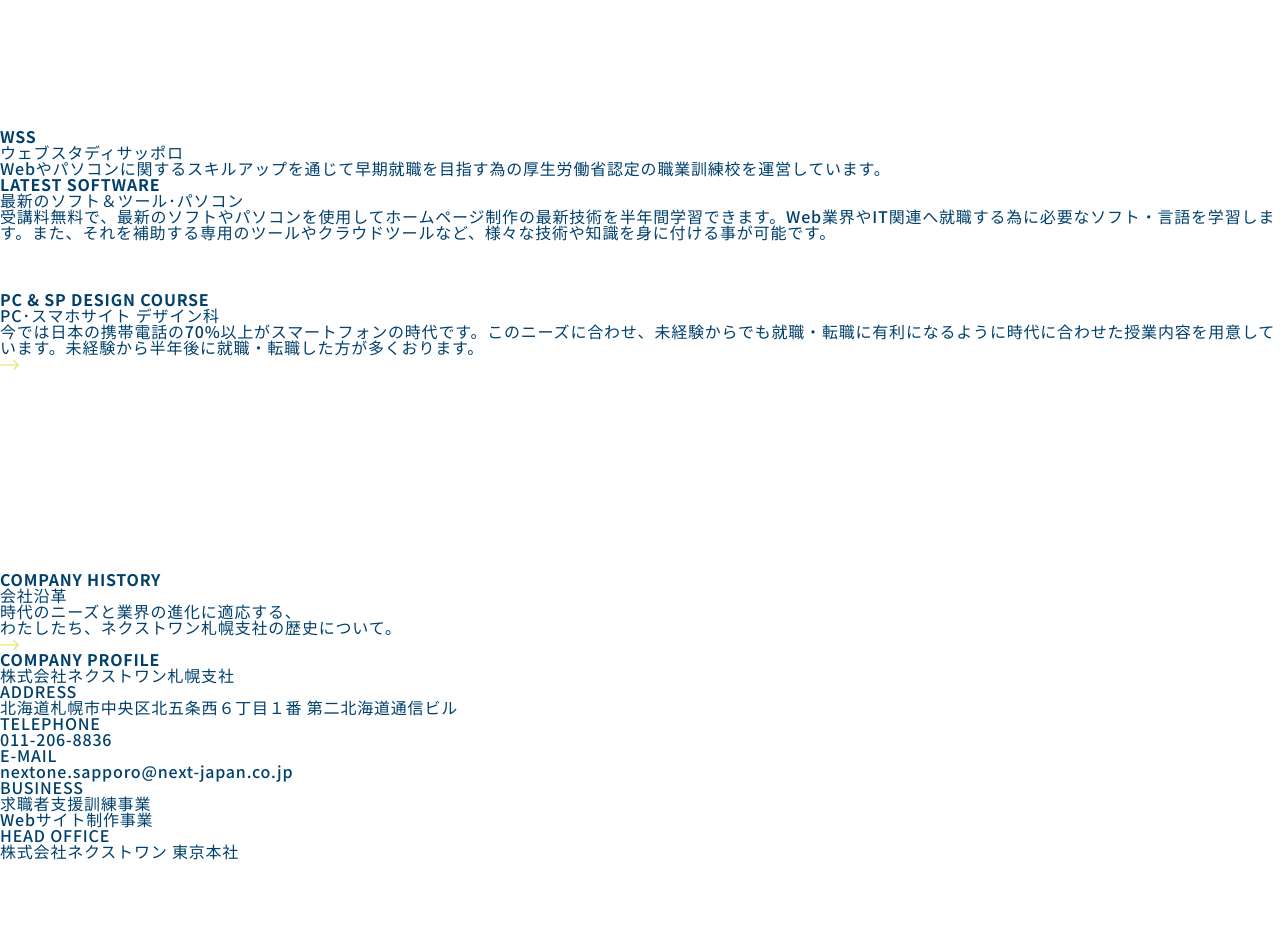
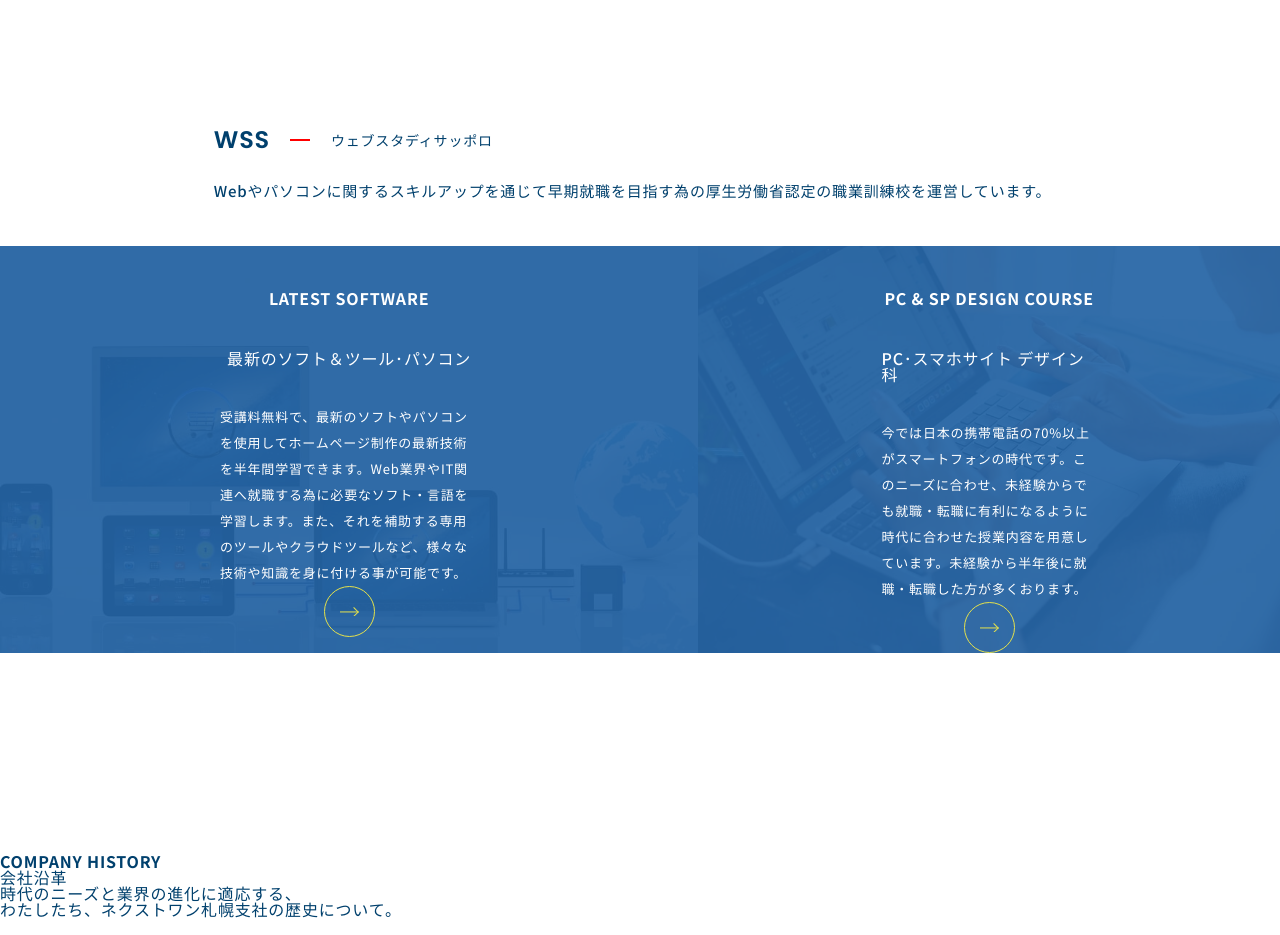
Before and after one commit to yuminishi0309/nextone, a plain HTML site: page index.html in a window 1280 px wide. Shown: the part 1840-2775 px from the top of the page. Drawn offline with Linux system fonts and the light colour scheme.

Commit message:
add: wss-sec hover layout

```diff
--- a/index.html
+++ b/index.html
@@ -77,30 +77,42 @@
           </section>
           <!-- WSS Section ============================================ -->
           <section class="wss">
+            <div class="wss__unit">
               <h2 class="wss__ttl">WSS</h2>
               <p class="wss__jpn">ウェブスタディサッポロ</p>
+            </div>
             <p class="wss__sub">Webやパソコンに関するスキルアップを通じて早期就職を目指す為の厚生労働省認定の職業訓練校を運営しています。</p>
-            <div class="wss__container">
+            <div class="wss__wrap">
+              <a href="wss/index.html" class="wss__link">
+                <div class="wss__container01">
+                  <div class="wss__filter">
                     <div class="wss__box">
-                <div class="wss__filter"></div>
                       <h3 class="wss__heading">LATEST SOFTWARE</h3>
                       <p class="wss__lead">最新のソフト＆ツール･パソコン</p>
                       <p class="wss__txt">受講料無料で、最新のソフトやパソコンを使用してホームページ制作の最新技術を半年間学習できます。Web業界やIT関連へ就職する為に必要なソフト・言語を学習します。また、それを補助する専用のツールやクラウドツールなど、様々な技術や知識を身に付ける事が可能です。</p>
                       <!-- 矢印ボタン -->
-                <div class="mv__btn">
-                  <svg width="18.899" height="9.899" viewBox="0 0 18.899 9.899"><g transform="translate(-341 -517.05)"><line x2="18" transform="translate(341 522)" fill="none" stroke="#e4e14c" stroke-width="1"/><g transform="translate(479.754 -106.971) rotate(45)"><line x2="7" transform="translate(353 530)" fill="none" stroke="#e4e14c" stroke-width="1"/><line x2="7" transform="translate(359.5 529.5) rotate(90)" fill="none" stroke="#e4e14c" stroke-width="1"/></g></g></svg>
+                      <div class="wss__btn">
+                        <svg class="wss__arrow" width="18.899" height="9.899" viewBox="0 0 18.899 9.899"><g transform="translate(-341 -517.05)"><line x2="18" transform="translate(341 522)" fill="none" stroke-width="1"/><g transform="translate(479.754 -106.971) rotate(45)"><line x2="7" transform="translate(353 530)" fill="none" stroke-width="1"/><line x2="7" transform="translate(359.5 529.5) rotate(90)" fill="none" stroke-width="1"/></g></g></svg>
                       </div>
                     </div>
+                  </div>
+                </div>
+              </a>
+              <a href="wss/index.html" class="wss__link">
+                <div class="wss__container02">
+                  <div class="wss__filter">
                     <div class="wss__box">
-                <div class="wss__filter"></div>
                       <h3 class="wss__heading">PC & SP DESIGN COURSE</h3>
                       <p class="wss__lead">PC･スマホサイト デザイン科</p>
                       <p class="wss__txt">今では日本の携帯電話の70%以上がスマートフォンの時代です。このニーズに合わせ、未経験からでも就職・転職に有利になるように時代に合わせた授業内容を用意しています。未経験から半年後に就職・転職した方が多くおります。</p>
                       <!-- 矢印ボタン -->
                       <div class="wss__btn">
-                  <svg width="18.899" height="9.899" viewBox="0 0 18.899 9.899"><g transform="translate(-341 -517.05)"><line x2="18" transform="translate(341 522)" fill="none" stroke="#e4e14c" stroke-width="1"/><g transform="translate(479.754 -106.971) rotate(45)"><line x2="7" transform="translate(353 530)" fill="none" stroke="#e4e14c" stroke-width="1"/><line x2="7" transform="translate(359.5 529.5) rotate(90)" fill="none" stroke="#e4e14c" stroke-width="1"/></g></g></svg>
+                        <svg class="wss__arrow" width="18.899" height="9.899" viewBox="0 0 18.899 9.899"><g transform="translate(-341 -517.05)"><line x2="18" transform="translate(341 522)" fill="none" stroke-width="1"/><g transform="translate(479.754 -106.971) rotate(45)"><line x2="7" transform="translate(353 530)" fill="none" stroke-width="1"/><line x2="7" transform="translate(359.5 529.5) rotate(90)" fill="none" stroke-width="1"/></g></g></svg>
                       </div>
                     </div>
+                  </div>
+                </div>
+              </a>
             </div>
           </section>
           <!-- History Section ============================================ -->
@@ -111,7 +123,7 @@
               <p class="history__txt">時代のニーズと業界の進化に適応する、<br>わたしたち、ネクストワン札幌支社の歴史について。</p>
               <!-- 矢印ボタン -->
               <div class="history__btn">
-                <svg width="18.899" height="9.899" viewBox="0 0 18.899 9.899"><g transform="translate(-341 -517.05)"><line x2="18" transform="translate(341 522)" fill="none" stroke="#e4e14c" stroke-width="1"/><g transform="translate(479.754 -106.971) rotate(45)"><line x2="7" transform="translate(353 530)" fill="none" stroke="#e4e14c" stroke-width="1"/><line x2="7" transform="translate(359.5 529.5) rotate(90)" fill="none" stroke="#e4e14c" stroke-width="1"/></g></g></svg>
+                <svg class="history__arrow" width="18.899" height="9.899" viewBox="0 0 18.899 9.899"><g transform="translate(-341 -517.05)"><line x2="18" transform="translate(341 522)" fill="none" stroke-width="1"/><g transform="translate(479.754 -106.971) rotate(45)"><line x2="7" transform="translate(353 530)" fill="none" stroke-width="1"/><line x2="7" transform="translate(359.5 529.5) rotate(90)" fill="none" stroke-width="1"/></g></g></svg>
               </div>
             </div>
             <div class="history__pic"></div>
--- a/sass/page/_top.scss
+++ b/sass/page/_top.scss
@@ -75,6 +75,7 @@
         &__link {
             color: $white;
 
+            // バナーホバー時の矢印ボタンアクション
             &:hover {
                 .mv__btn {
                     @include btnAction;
@@ -266,44 +267,126 @@
             margin-bottom: 200px;
         }
 
+        &__unit {
+            padding: 0 5%;
+            margin-bottom: 24px;
+
+            @media screen and (min-width: 768px) {
+                display: flex;
+                align-items: center;
+            }
+            @media screen and (min-width: 1024px) {
+                padding: 0 16.7%;
+            }
+        }
+
         &__ttl {
+            @include TopSecTitle;
 
+            &::after {
+                @include TopSecTitleDeco(76px);
+            }
         }
 
         &__jpn {
-
+            @include TopSecTitleJpn(61px);
         }
 
         &__sub {
+            padding: 0 5%;
+            margin-bottom: 40px;
+            font-size: 15px;
+            line-height: 2;
 
+            @media screen and (min-width: 1024px) {
+                padding: 0 16.7%;
+            }
         }
 
-        &__container {
+        &__wrap {
 
+            @media screen and (min-width: 1024px) {
+                display: flex;
+            }
+        }
+
+        &__link {
+            text-decoration: none;
+
+            &:hover {
+                .wss__filter {
+                    background: rgba(37, 103, 169, 0.3);
+                }
+                .wss__btn {
+                    @include btnAction;
+                }
+                .wss__arrow {
+                    @include arrowAction;
+                }
+            }
+        }
+
+        &__container01,
+        &__container02 {
+            width: 100%;
+            height: 100%;
+            color: $white;
+
+            @media screen and (min-width: 768px) {
+                display: flex;
+                justify-content: center;
+                align-items: center;
+            }
+        }
+
+        &__container01 {
+            background: url(../images/top/wss_img1.jpg) center center / cover;
+        }
+
+        &__container02 {
+            background: url(../images/top/wss_img2.jpg) center center / cover;
+        }
+
+        &__filter {
+            display: flex;
+            justify-content: center;
+            width: 100%;
+            height: 100%;
+            background: rgba(37, 103, 169, 0.9);
+            transition: .6s;
         }
 
         &__box {
+            display: flex;
+            flex-direction: column;
+            align-items: center;
+            width: 80%;
 
-        }
-
-        &__filter {
-
+            @media screen and (min-width: 768px) {
+                width: 37%;
+            }
         }
 
         &__heading {
-
+            margin: 44px 0;
         }
 
         &__lead {
-
+            margin-bottom: 38px;
         }
 
         &__txt {
-
+            font-size: 13px;
+            font-weight: 400;
+            line-height: 2;
         }
 
         &__btn {
+            @include btn;
+        }
 
+        &__arrow {
+            @include arrow;
         }
     }
 
```
Also changed, not shown: css/style.css, 1 other file. Lines whose indentation alone changed are shown as unchanged.
